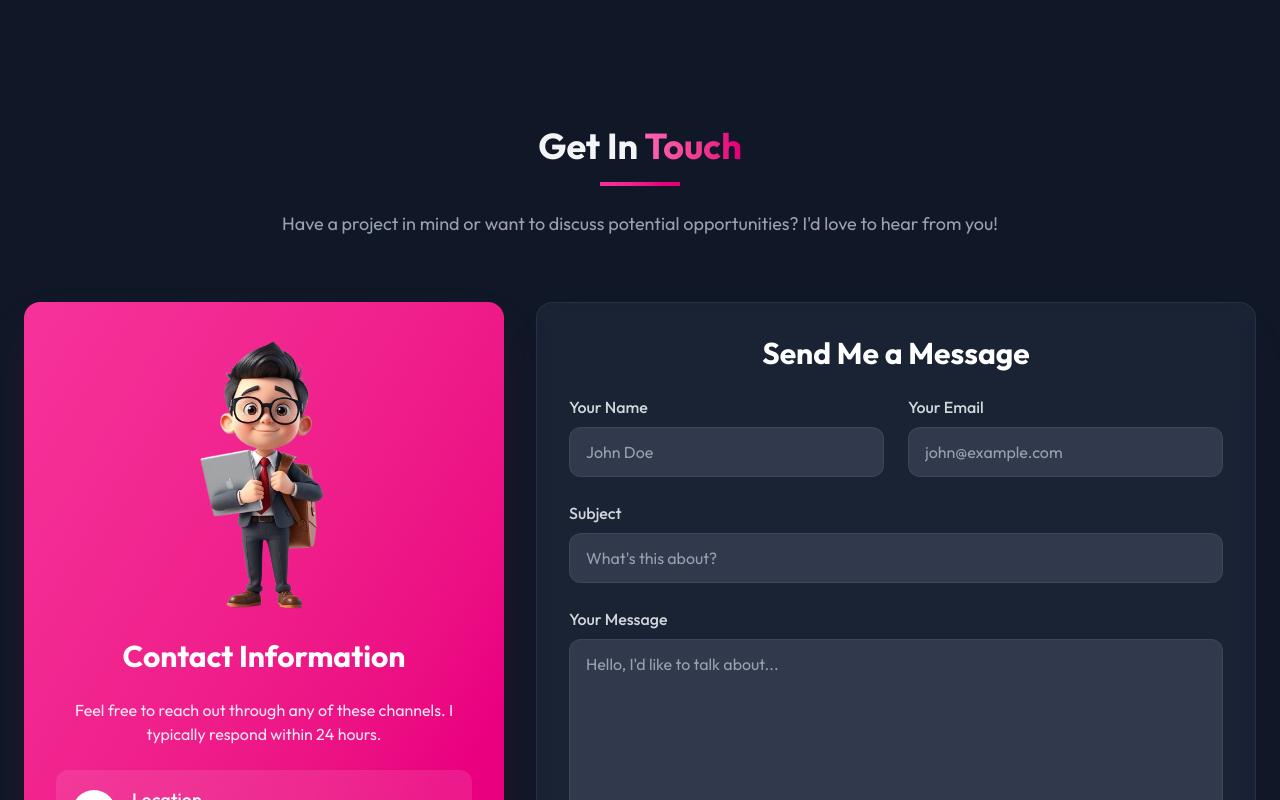
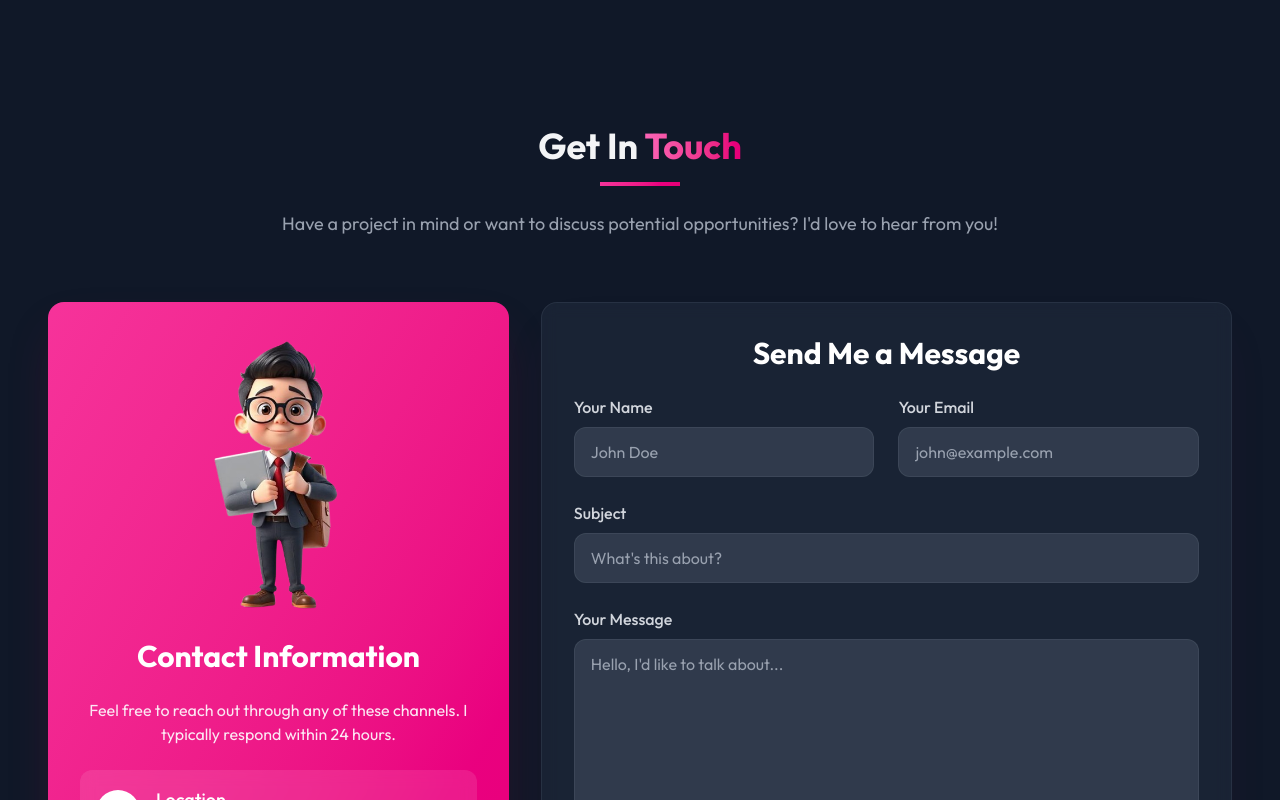
Before and after one commit to Souvik606/Portfolio, a React (Vite) app: page / in a window 1280 px wide. Shown: the part 5940-6740 px from the top of the page. Built offline with nearby package versions, Linux system fonts and the light colour scheme.

Commit message:
Fixed contact form design issue for mobile

```diff
--- a/components/Contact.jsx
+++ b/components/Contact.jsx
@@ -5,7 +5,7 @@ import contactBg from '/contactbg.png'
 export default function Contact({ setActiveSection }) {
   return (
     <section id="contact" className="py-20 px-6 bg-gray-900">
-      <div className="max-w-7xl mx-auto">
+      <div className="max-w-7xl px-6 mx-auto">
         <motion.div
           initial={{ opacity: 0, y: 50 }}
           whileInView={{ opacity: 1, y: 0 }}
```
